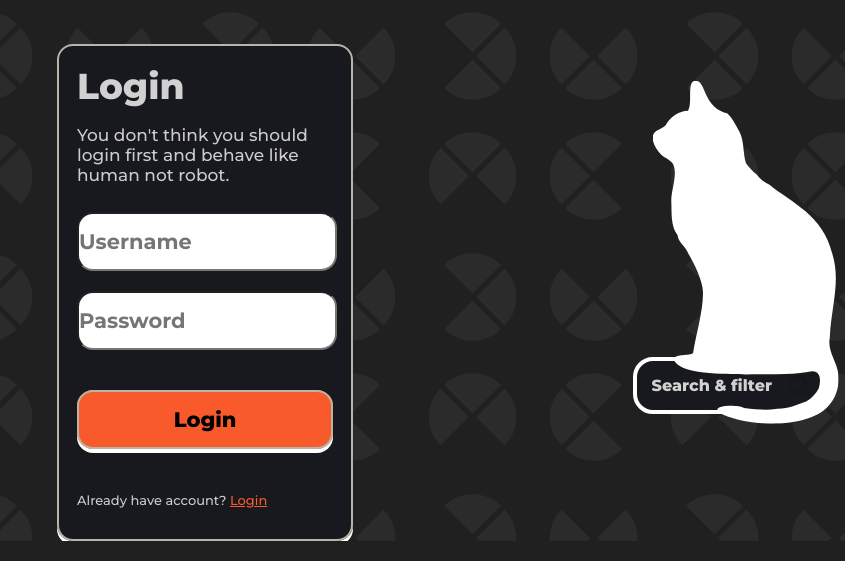
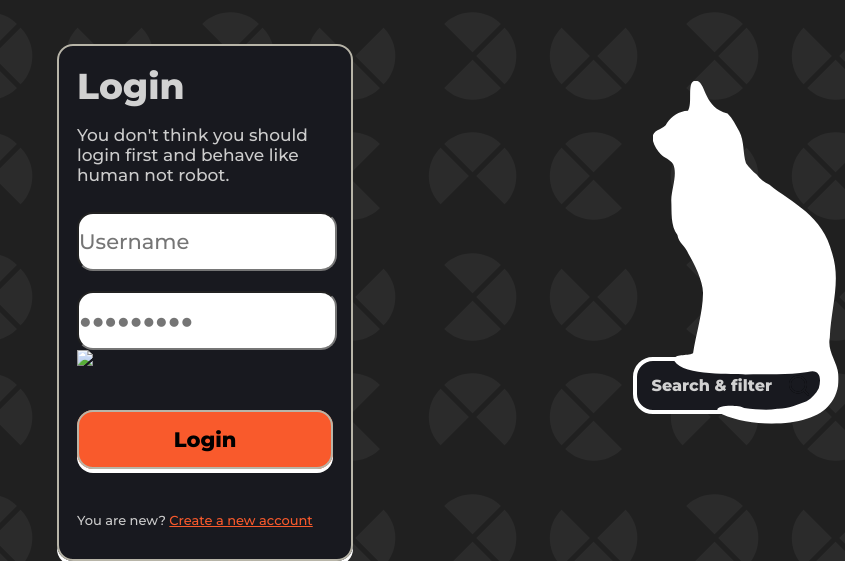
Before and after one commit to gydoma/arcade, a PHP site: page /login_page.php in a window 1280 px wide. Shown: the part 366-927 px from the top of the page, without its empty margins (435-1280 px from the left). Run offline with PHP 8.4, Linux system fonts and the light colour scheme.

Commit message:
Few Changes

```diff
--- a/index/login_page.php
+++ b/index/login_page.php
@@ -19,12 +19,12 @@
 
             <input type="text" id="username" class="lr-input" name="username" placeholder="Username" required><br>
 
-            <input type="password" id="password" class="lr-input" name="password" placeholder="Password" required><br>
+            <input type="password" id="password" class="lr-input" name="password" placeholder="●●●●●●●●●" required><img class="in-icon" src="scss/components/_lrpanel.scss"><br>
 
             <input type="submit" value="Login">
 
         </form>
-        <p class="switch-lr">Already have account? <a class="switch-lr-link" href="register_page.php">Login</a></p>
+        <p class="switch-lr">You are new? <a class="switch-lr-link" href="register_page.php">Create a new account</a></p>
     </div>
 
     <?php include 'search.php'; ?>
--- a/index/register_page.php
+++ b/index/register_page.php
@@ -21,12 +21,12 @@
 
             <input type="email" id="email" class="lr-input" name="email" placeholder="Email Address" required>
 
-            <input type="password" id="password" class="lr-input" name="password" placeholder="Password" required>
+            <input type="password" id="password" class="lr-input" name="password" placeholder="●●●●●●●●●" required>
 
             <input type="submit" value="Sign Up">
 
         </form>
-        <p class="switch-lr">You are new? <a class="switch-lr-link" href="login_page.php">Create a new account</a></p>
+        <p class="switch-lr">Already have account? <a class="switch-lr-link" href="login_page.php">Login</a></p>
     </div>
 
     <?php include 'search.php'; ?>
--- a/index/scss/components/_lrpanel.scss
+++ b/index/scss/components/_lrpanel.scss
@@ -12,6 +12,8 @@
         font-size: 36px;
         margin: 0 0 10px 0;
     }
+
+    // * p and a tag - switch between login and register forms *
     .switch-lr, .switch-lr-link {
         font-size: 13px;
         font-weight: 500;
@@ -20,13 +22,20 @@
         color: var(--accent-color);
     }
 
+    // * forms input boxes - username, email(opt), password *
     .lr-input{
         width: 100%;
         padding: 15px 0px;
         margin: 10px 0 10px 0;
-        font-weight: 600;
+        font-weight: 200;
         font-size: 21px;
         border-radius: 16px;
+    }
+
+    .in-icon {
+        position: relative;
+        left: 0px;
+        top: -10px
     }
 
     input[type="submit"]{
--- a/index/scss/config.scss
+++ b/index/scss/config.scss
@@ -40,9 +40,9 @@ $debug: false;
 *{transition: all 0.35s ease;}
 
 .notice { display:none }
-//coloring
 
 
+//coloring
 
 html{
     --blue800: #{$blue800};
--- a/index/style.css
+++ b/index/style.css
@@ -489,9 +489,14 @@ footer .grade-row {
   width: 100%;
   padding: 15px 0px;
   margin: 10px 0 10px 0;
-  font-weight: 600;
+  font-weight: 200;
   font-size: 21px;
   border-radius: 16px;
+}
+.lrpanel .in-icon {
+  position: relative;
+  left: 0px;
+  top: -10px;
 }
 .lrpanel input[type=submit] {
   width: 100%;
```
Also changed, not shown: index/Resources/feather/lock.svg (added), index/Resources/feather/mail.svg (added), 1 other file.
